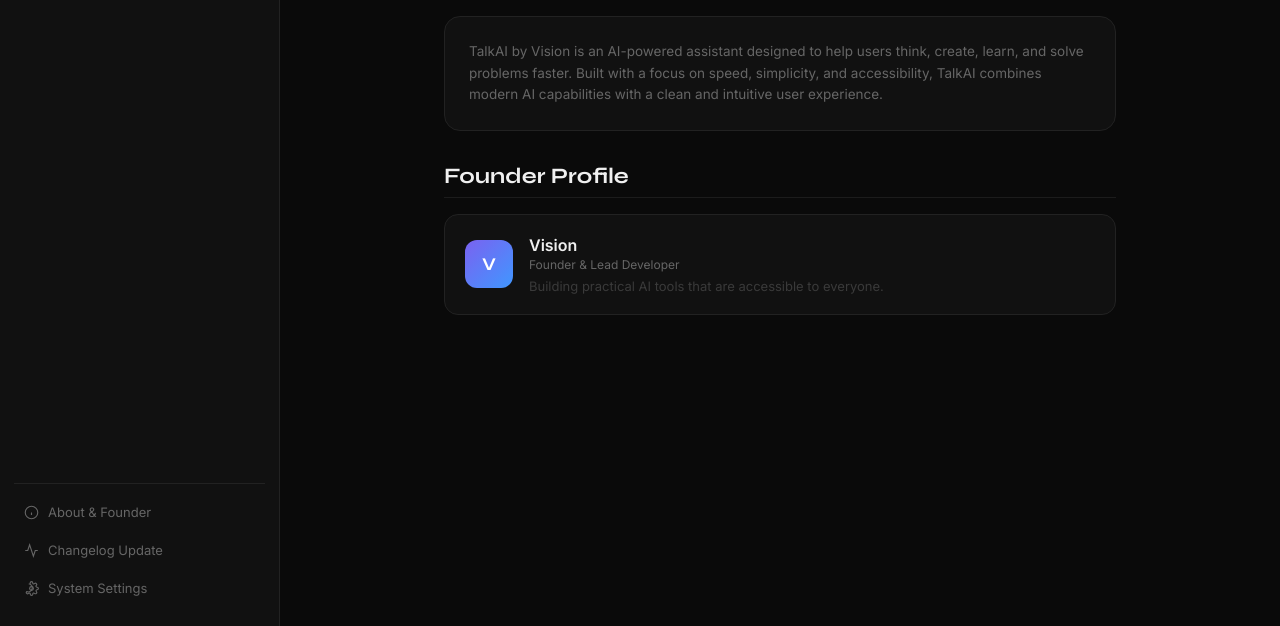
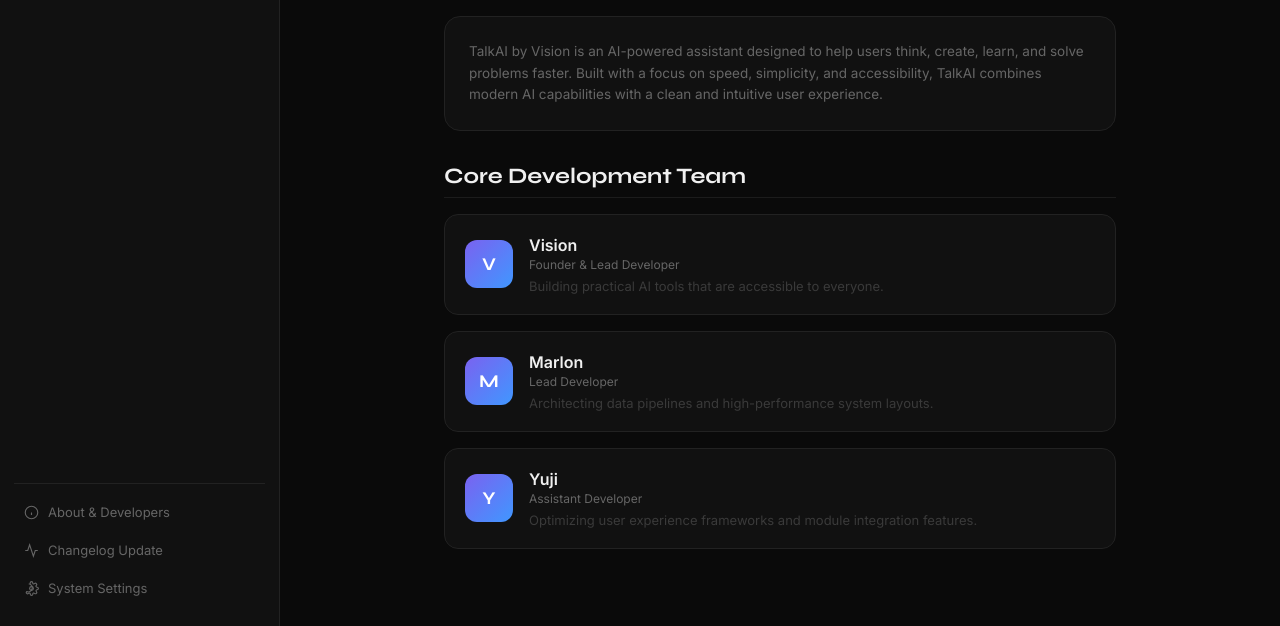
Before and after one commit to mayastacked1/TalkAI-by-Vision, a website: page index.html in a window 1280 px wide. Both pictures are taken after a click on the button "Learn More". Shown: the part 174-800 px from the top of the page. Drawn offline with Linux system fonts and the light colour scheme.

Commit message:
index.html

```diff
--- a/index.html
+++ b/index.html
@@ -266,7 +266,8 @@
   .legal-box li { margin-bottom: 6px; font-size: 13.5px; color: var(--text-muted); line-height: 1.5; }
   .legal-box p { font-size: 13.5px; color: var(--text-muted); line-height: 1.6; }
 
-  .profile-card { display: flex; align-items: center; gap: 16px; background: var(--surface); border: 1px solid var(--border); padding: 20px; border-radius: 14px; margin-top: 16px; }
+  .profile-grid { display: flex; flex-direction: column; gap: 16px; margin-top: 16px; }
+  .profile-card { display: flex; align-items: center; gap: 16px; background: var(--surface); border: 1px solid var(--border); padding: 20px; border-radius: 14px; }
   .profile-avatar { width: 48px; height: 48px; background: var(--brand-gradient); border-radius: 12px; display: flex; align-items: center; justify-content: center; font-family: var(--font-display); font-weight: 700; color: #fff; font-size: 18px; }
 
   .changelog-timeline { display: flex; flex-direction: column; gap: 20px; position: relative; padding-left: 20px; border-left: 1px solid var(--border); margin-top: 20px; }
@@ -349,7 +350,7 @@
     <div class="sidebar-bottom">
       <button class="sidebar-action" onclick="showScreen('about')">
         <svg viewBox="0 0 24 24" fill="none" stroke="currentColor" stroke-width="1.8"><circle cx="12" cy="12" r="10"/><line x1="12" y1="16" x2="12" y2="12"/><line x1="12" y1="8" x2="12.01" y2="8"/></svg>
-        About & Founder
+        About & Developers
       </button>
       <button class="sidebar-action" onclick="showScreen('changelog')">
         <svg viewBox="0 0 24 24" fill="none" stroke="currentColor" stroke-width="1.8"><polyline points="22 12 18 12 15 21 9 3 6 12 2 12"/></svg>
@@ -445,13 +446,31 @@
         <div class="legal-box">
           <p>TalkAI by Vision is an AI-powered assistant designed to help users think, create, learn, and solve problems faster. Built with a focus on speed, simplicity, and accessibility, TalkAI combines modern AI capabilities with a clean and intuitive user experience.</p>
         </div>
-        <div class="section-title">Founder Profile</div>
+        <div class="section-title">Core Development Team</div>
+        <div class="profile-grid">
           <div class="profile-card">
             <div class="profile-avatar">V</div>
             <div>
               <h3 style="margin:0; font-size:16px;">Vision</h3>
               <p style="font-size:12px; color:var(--text-muted); margin-top:2px;">Founder & Lead Developer</p>
               <p style="font-size:13px; color:var(--text-dim); margin-top:6px;">Building practical AI tools that are accessible to everyone.</p>
+            </div>
+          </div>
+          <div class="profile-card">
+            <div class="profile-avatar">M</div>
+            <div>
+              <h3 style="margin:0; font-size:16px;">Marlon</h3>
+              <p style="font-size:12px; color:var(--text-muted); margin-top:2px;">Lead Developer</p>
+              <p style="font-size:13px; color:var(--text-dim); margin-top:6px;">Architecting data pipelines and high-performance system layouts.</p>
+            </div>
+          </div>
+          <div class="profile-card">
+            <div class="profile-avatar">Y</div>
+            <div>
+              <h3 style="margin:0; font-size:16px;">Yuji</h3>
+              <p style="font-size:12px; color:var(--text-muted); margin-top:2px;">Assistant Developer</p>
+              <p style="font-size:13px; color:var(--text-dim); margin-top:6px;">Optimizing user experience frameworks and module integration features.</p>
+            </div>
           </div>
         </div>
       </div>
```
Lines whose indentation alone changed are shown as unchanged.
